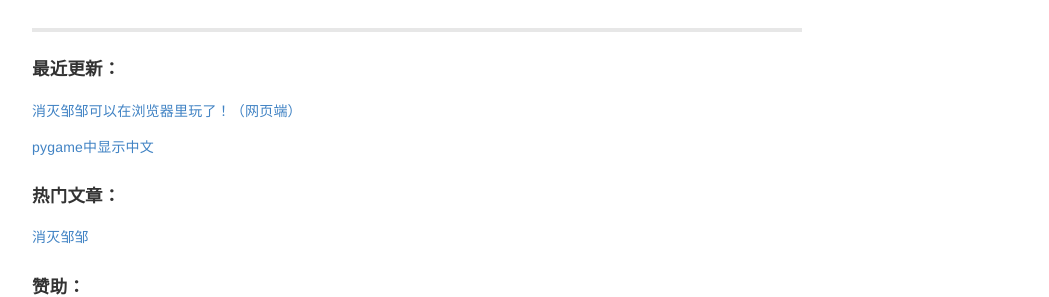
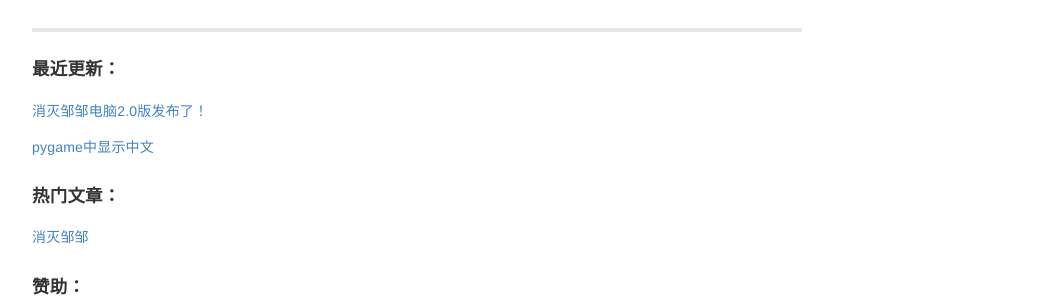
Before and after one commit to luthree/lusurui-luthree.github.io, a Jekyll site: the page built from index.md, in a window 1280 px wide. Shown: the part 449-746 px from the top of the page, without its empty margins (223-1272 px from the left). Built offline with Jekyll 4.4.1, drawn with Linux system fonts in a browser that asks for light colours; nearby versions of some CDN libraries; library files that are not in the unit come from our copies.

Commit message:
Update index.md

```diff
--- a/index.md
+++ b/index.md
@@ -22,7 +22,7 @@ layout: home
 
 #### 最近更新：
 
-[消灭邹邹可以在浏览器里玩了！（网页端）](https://luthree.tk/posts/2021-11-15-1_%E6%B6%88%E7%81%AD%E9%82%B9%E9%82%B9.html)
+[消灭邹邹电脑2.0版发布了！](https://luthree.tk/posts/2021-11-15-1_%E6%B6%88%E7%81%AD%E9%82%B9%E9%82%B9.html)
 
 [pygame中显示中文](https://luthree.tk/posts/2021-11-27-1_Python-Pygame%E4%B8%AD%E6%98%BE%E7%A4%BA%E4%B8%AD%E6%96%87%E6%96%87%E5%AD%97.html)
 
```
